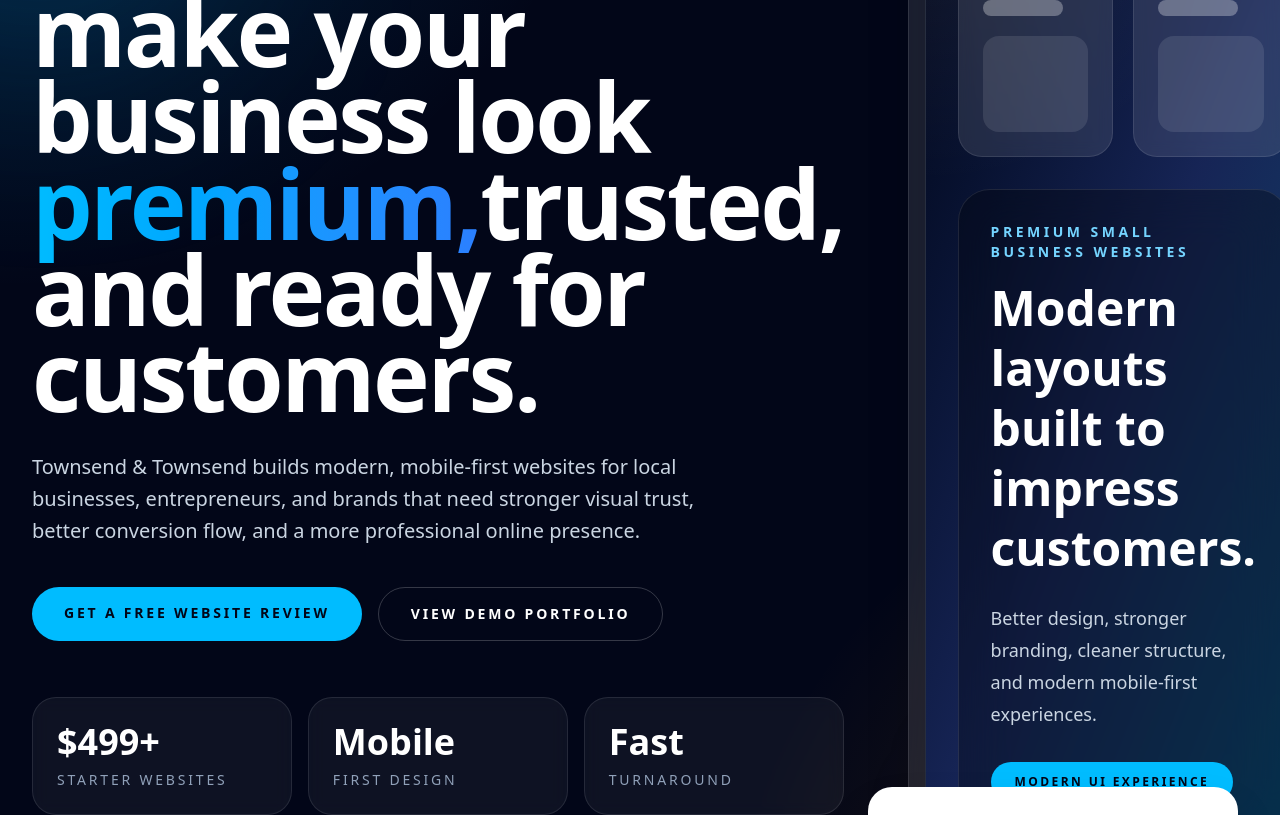
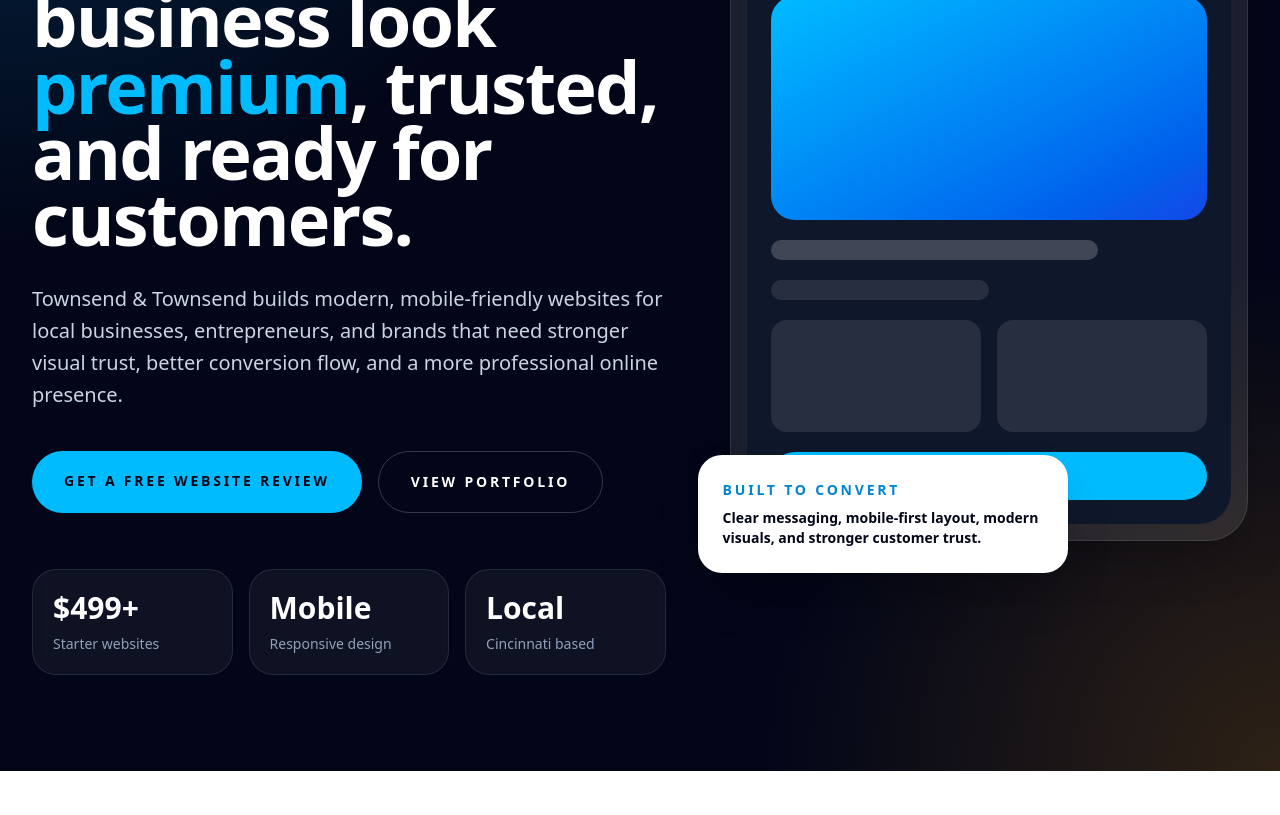
Before and after one commit to dtownsend513/townsend-and-townsend, a Next.js app: page / in a window 1280 px wide. Shown: the part 360-1175 px from the top of the page. Built offline with nearby package versions, Linux system fonts and the light colour scheme.

Commit message:
Responsive mobile hero improvements and production polish

```diff
--- a/src/components/HeroSection.tsx
+++ b/src/components/HeroSection.tsx
@@ -3,143 +3,102 @@
 export default function HeroSection() {
   return (
     <section className="relative overflow-hidden bg-slate-950">
-
       <div className="absolute inset-0 bg-[radial-gradient(circle_at_top_left,_rgba(14,165,233,0.25),_transparent_35%),radial-gradient(circle_at_bottom_right,_rgba(245,158,11,0.18),_transparent_30%)]" />
 
-      <div className="absolute left-[-120px] top-20 h-[320px] w-[320px] rounded-full bg-sky-500/20 blur-[120px]" />
-
-      <div className="absolute bottom-[-100px] right-[-100px] h-[300px] w-[300px] rounded-full bg-blue-700/20 blur-[120px]" />
-
-      <div className="relative mx-auto grid min-h-screen max-w-7xl items-center gap-16 px-6 py-24 pt-32 lg:grid-cols-[1.1fr_0.9fr] lg:px-8">
+      <div className="relative mx-auto grid min-h-screen max-w-7xl items-center gap-16 px-6 pb-24 pt-36 lg:grid-cols-[1.1fr_0.9fr] lg:px-8">
 
         <div>
-          <p className="mb-6 inline-flex rounded-full border border-sky-400/30 bg-sky-400/10 px-4 py-2 text-sm font-bold uppercase tracking-[0.25em] text-sky-300 backdrop-blur">
+          <p className="mb-6 inline-flex max-w-full rounded-full border border-sky-400/30 bg-sky-400/10 px-5 py-3 text-[10px] font-black uppercase tracking-[0.28em] text-sky-300 sm:text-xs md:text-sm">
             Cincinnati Web Design For Small Businesses
           </p>
 
-          <h1 className="max-w-5xl text-5xl font-black leading-[0.9] tracking-tight text-white md:text-7xl xl:text-8xl">
-            Websites that make your business look
-            <span className="bg-gradient-to-r from-sky-400 to-blue-500 bg-clip-text text-transparent">
-              {" "}
-              premium,
-            </span>
-            trusted, and ready for customers.
+          <h1 className="max-w-5xl text-[3.3rem] font-black leading-[0.92] tracking-tight text-white sm:text-[4.4rem] md:text-7xl">
+            Websites that make your business look{" "}
+            <span className="text-sky-400">premium</span>, trusted, and ready
+            for customers.
           </h1>
 
-          <p className="mt-8 max-w-2xl text-lg leading-8 text-slate-300 md:text-xl">
-            Townsend & Townsend builds modern, mobile-first websites for local businesses, entrepreneurs, and brands that need stronger visual trust, better conversion flow, and a more professional online presence.
+          <p className="mt-8 max-w-2xl text-base leading-8 text-slate-300 sm:text-lg md:text-xl">
+            Townsend & Townsend builds modern, mobile-friendly websites for
+            local businesses, entrepreneurs, and brands that need stronger
+            visual trust, better conversion flow, and a more professional online
+            presence.
           </p>
 
           <div className="mt-10 flex flex-col gap-4 sm:flex-row">
             <Link
               href="/contact"
-              className="group rounded-full bg-sky-400 px-8 py-4 text-center text-sm font-black uppercase tracking-[0.2em] text-slate-950 transition duration-300 hover:scale-105 hover:bg-sky-300"
+              className="rounded-full bg-sky-400 px-8 py-5 text-center text-xs font-black uppercase tracking-[0.2em] text-slate-950 transition duration-300 hover:scale-[1.02] hover:bg-sky-300 sm:text-sm"
             >
               Get A Free Website Review
             </Link>
 
             <Link
               href="/portfolio"
-              className="rounded-full border border-white/20 px-8 py-4 text-center text-sm font-black uppercase tracking-[0.2em] text-white transition duration-300 hover:bg-white hover:text-slate-950"
+              className="rounded-full border border-white/20 px-8 py-5 text-center text-xs font-black uppercase tracking-[0.2em] text-white transition duration-300 hover:bg-white hover:text-slate-950 sm:text-sm"
             >
-              View Demo Portfolio
+              View Portfolio
             </Link>
           </div>
 
           <div className="mt-14 grid gap-4 sm:grid-cols-3">
-            <div className="rounded-3xl border border-white/10 bg-white/5 p-6 backdrop-blur">
-              <p className="text-4xl font-black text-white">$499+</p>
-
-              <p className="mt-2 text-sm uppercase tracking-[0.2em] text-slate-400">
-                Starter Websites
+            <div className="rounded-3xl border border-white/10 bg-white/5 p-5 backdrop-blur">
+              <p className="text-3xl font-black text-white">$499+</p>
+              <p className="mt-2 text-sm text-slate-400">
+                Starter websites
               </p>
             </div>
 
-            <div className="rounded-3xl border border-white/10 bg-white/5 p-6 backdrop-blur">
-              <p className="text-4xl font-black text-white">Mobile</p>
-
-              <p className="mt-2 text-sm uppercase tracking-[0.2em] text-slate-400">
-                First Design
+            <div className="rounded-3xl border border-white/10 bg-white/5 p-5 backdrop-blur">
+              <p className="text-3xl font-black text-white">Mobile</p>
+              <p className="mt-2 text-sm text-slate-400">
+                Responsive design
               </p>
             </div>
 
-            <div className="rounded-3xl border border-white/10 bg-white/5 p-6 backdrop-blur">
-              <p className="text-4xl font-black text-white">Fast</p>
-
-              <p className="mt-2 text-sm uppercase tracking-[0.2em] text-slate-400">
-                Turnaround
+            <div className="rounded-3xl border border-white/10 bg-white/5 p-5 backdrop-blur">
+              <p className="text-3xl font-black text-white">Local</p>
+              <p className="mt-2 text-sm text-slate-400">
+                Cincinnati based
               </p>
             </div>
           </div>
         </div>
 
-        <div className="relative">
-          <div className="rounded-[2.5rem] border border-white/10 bg-white/10 p-4 shadow-2xl backdrop-blur-xl">
-
-            <div className="overflow-hidden rounded-[2rem] border border-white/10 bg-slate-900">
-
-              <div className="flex items-center gap-2 border-b border-white/10 px-6 py-5">
+        <div className="relative hidden lg:block">
+          <div className="rounded-[2.5rem] border border-white/10 bg-white/10 p-4 shadow-2xl backdrop-blur">
+            <div className="rounded-[2rem] bg-slate-900 p-6">
+              <div className="mb-6 flex gap-2">
                 <span className="h-3 w-3 rounded-full bg-red-400" />
                 <span className="h-3 w-3 rounded-full bg-yellow-400" />
                 <span className="h-3 w-3 rounded-full bg-green-400" />
-
-                <div className="ml-3 h-8 flex-1 rounded-full bg-white/10" />
               </div>
 
-              <div className="relative overflow-hidden bg-gradient-to-br from-slate-950 via-blue-950 to-sky-900 p-8">
+              <div className="space-y-5">
+                <div className="h-56 rounded-3xl bg-gradient-to-br from-sky-400 to-blue-700" />
 
-                <div className="absolute inset-0 bg-[radial-gradient(circle_at_top_left,_rgba(255,255,255,0.08),_transparent_30%)]" />
+                <div className="h-5 w-3/4 rounded-full bg-white/20" />
 
-                <div className="relative space-y-8">
+                <div className="h-5 w-1/2 rounded-full bg-white/10" />
 
-                  <div className="space-y-4">
-                    <div className="h-4 w-28 rounded-full bg-white/20" />
-                    <div className="h-5 w-56 rounded-full bg-white/10" />
-                  </div>
+                <div className="grid grid-cols-2 gap-4">
+                  <div className="h-28 rounded-2xl bg-white/10" />
+                  <div className="h-28 rounded-2xl bg-white/10" />
+                </div>
 
-                  <div className="grid gap-5 md:grid-cols-2">
-                    <div className="rounded-3xl border border-white/10 bg-white/10 p-6 backdrop-blur">
-                      <div className="h-4 w-20 rounded-full bg-white/30" />
-
-                      <div className="mt-5 h-24 rounded-2xl bg-white/10" />
-                    </div>
-
-                    <div className="rounded-3xl border border-white/10 bg-white/10 p-6 backdrop-blur">
-                      <div className="h-4 w-20 rounded-full bg-white/30" />
-
-                      <div className="mt-5 h-24 rounded-2xl bg-white/10" />
-                    </div>
-                  </div>
-
-                  <div className="rounded-[2rem] border border-white/10 bg-black/30 p-8 backdrop-blur-xl">
-                    <p className="text-sm font-black uppercase tracking-[0.25em] text-sky-300">
-                      Premium Small Business Websites
-                    </p>
-
-                    <h2 className="mt-4 text-5xl font-black leading-tight text-white">
-                      Modern layouts built to impress customers.
-                    </h2>
-
-                    <p className="mt-6 max-w-lg text-lg leading-8 text-slate-300">
-                      Better design, stronger branding, cleaner structure, and modern mobile-first experiences.
-                    </p>
-
-                    <div className="mt-8 inline-flex rounded-full bg-sky-400 px-6 py-3 text-xs font-black uppercase tracking-[0.2em] text-slate-950">
-                      Modern UI Experience
-                    </div>
-                  </div>
-                </div>
+                <div className="h-12 rounded-full bg-sky-400" />
               </div>
             </div>
           </div>
 
-          <div className="absolute -bottom-10 -left-10 rounded-3xl border border-white/10 bg-white p-6 text-slate-950 shadow-2xl">
+          <div className="absolute -bottom-8 -left-8 rounded-3xl border border-white/10 bg-white p-6 text-slate-950 shadow-2xl">
             <p className="text-sm font-black uppercase tracking-[0.2em] text-sky-600">
               Built To Convert
             </p>
 
             <p className="mt-2 max-w-xs text-sm font-semibold">
-              Strong messaging, cleaner layouts, modern visuals, and mobile-first structure designed to increase customer trust.
+              Clear messaging, mobile-first layout, modern visuals, and stronger
+              customer trust.
             </p>
           </div>
         </div>
```
